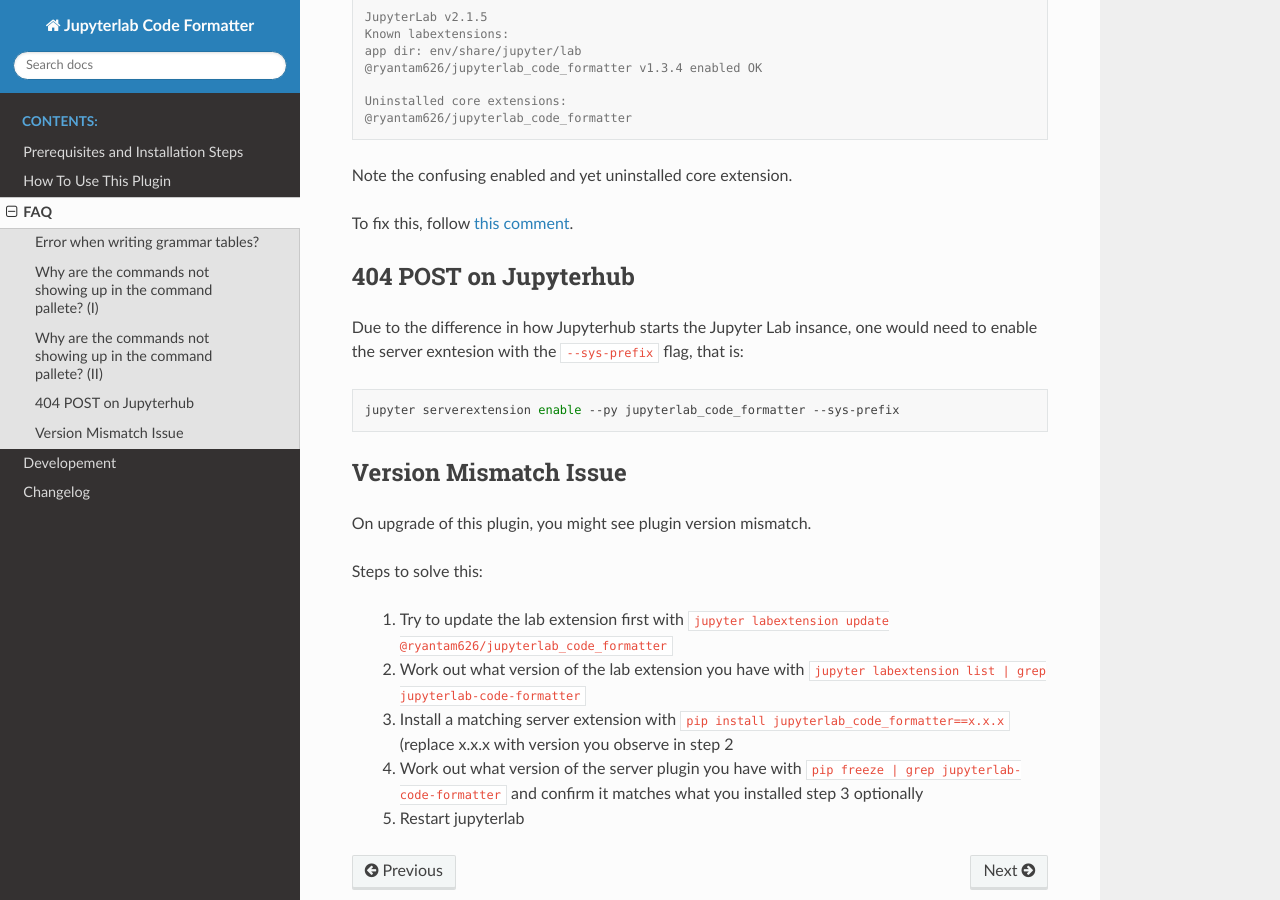
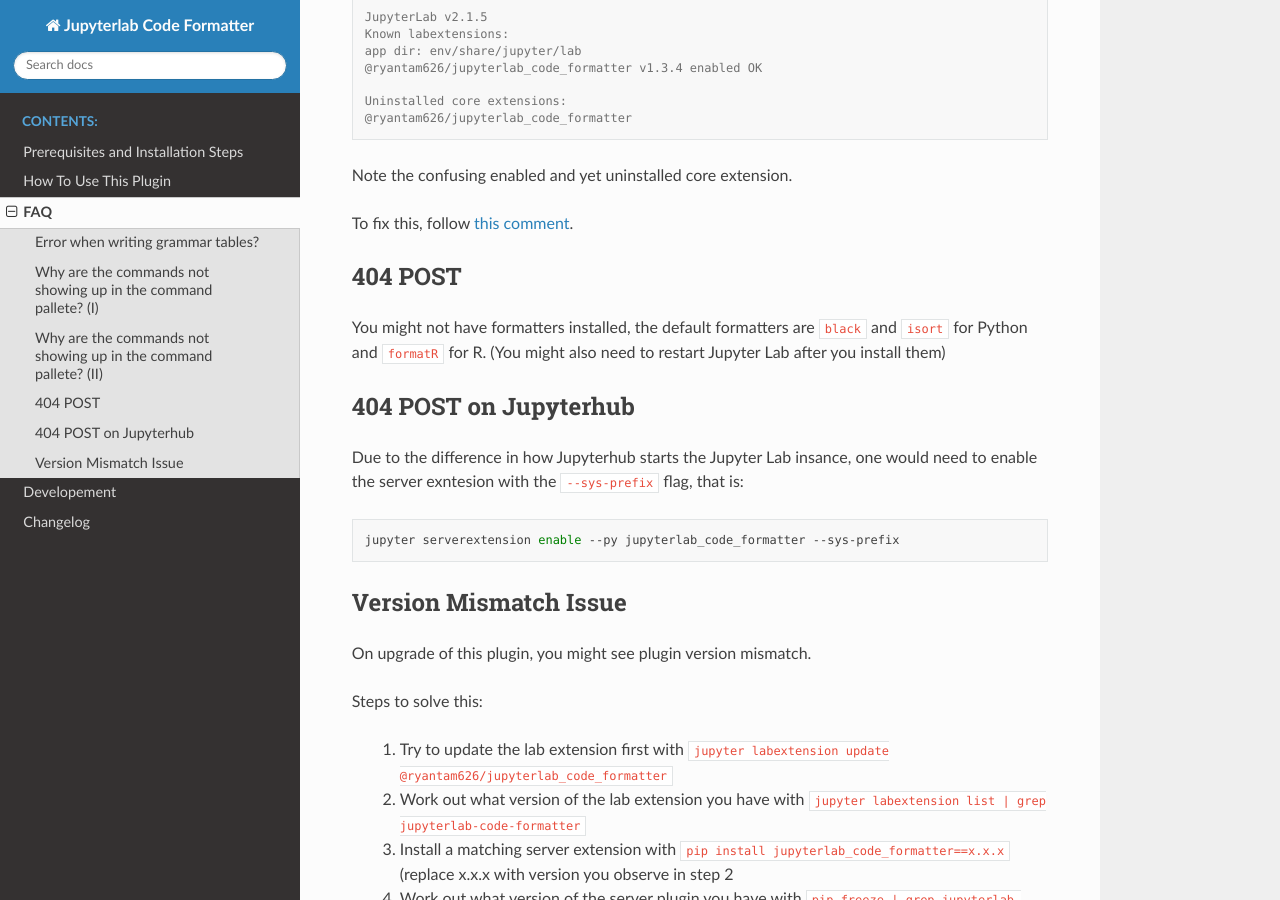
Before and after one commit to jupyterlab-contrib/jupyterlab_code_formatter, a Sphinx documentation site: the page built from docs/faq.rst, in a window 1280 px wide and 900 px high, scrolled down 767 px. Built offline with Sphinx 7.4.7 and the Read the Docs theme 2.0.0, drawn with Linux system fonts in a browser that asks for light colours.

Commit message:
docs: Document another common issue

```diff
--- a/docs/faq.rst
+++ b/docs/faq.rst
@@ -38,6 +38,12 @@
 
 
 
+404 POST
+~~~~~~~~
+
+You might not have formatters installed, the default formatters are ``black`` and ``isort`` for Python and ``formatR`` for R. (You might also need to restart Jupyter Lab after you install them)
+
+
 404 POST on Jupyterhub
 ~~~~~~~~~~~~~~~~~~~~~~
 
```
